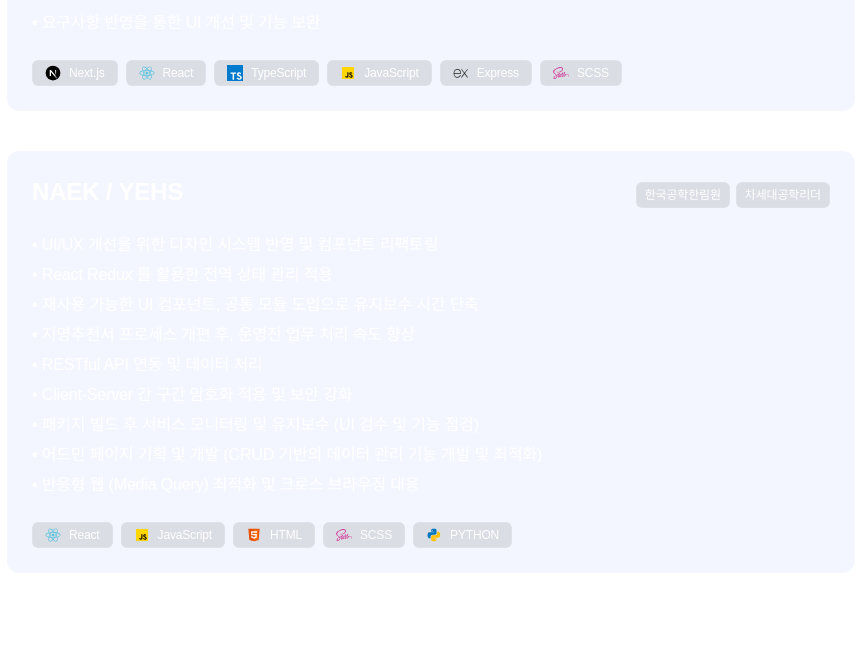
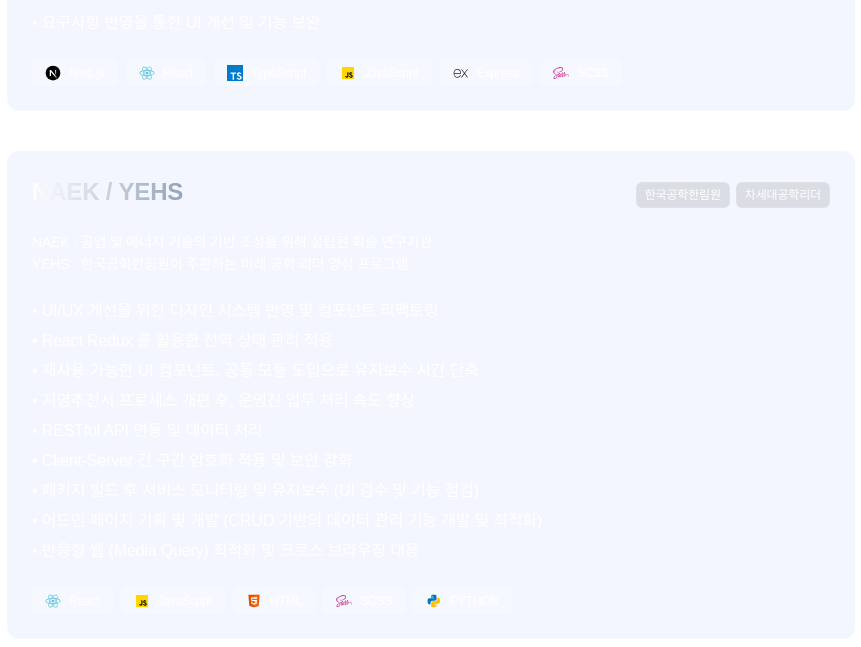
Before and after one commit to JangBai/JangBai.github.io, a React (Vite) app: page / in a window 1280 px wide. Shown: the part 2781-3428 px from the top of the page, without its empty margins (209-1070 px from the left). Built offline with nearby package versions, Linux system fonts and the light colour scheme; a web font is replaced by a local one.

Commit message:
feat: project.ts subTitle 추가

```diff
--- a/src/data/projects.ts
+++ b/src/data/projects.ts
@@ -12,6 +12,7 @@ export type ProjectStack = {
 export type ProjectItem = {
   id: number;
   title: string;
+  subTitle: string[];
   descriptions: string[];
   links?: ProjectLink[];
   stacks: ProjectStack[];
@@ -21,6 +22,7 @@ export const projects: ProjectItem[] = [
   {
     id: 1,
     title: "법무법인 YK 센터 웹 서비스",
+    subTitle: [],
     descriptions: [
       "센터별 페이지 특성을 고려한 SEO 구조 설계 및 메타데이터 관리",
       "검색 API 및 검색 결과 로직 구현을 통해 사용자 검색 경험 개선",
@@ -68,6 +70,10 @@ export const projects: ProjectItem[] = [
   {
     id: 2,
     title: "NAEK / YEHS",
+    subTitle: [
+      "NAEK : 공업 및 에너지 기술의 기반 조성을 위해 설립된 학술 연구기관",
+      "YEHS : 한국공학한림원이 주관하는 미래 공학 리더 양성 프로그램",
+    ],
     descriptions: [
       "UI/UX 개선을 위한 디자인 시스템 반영 및 컴포넌트 리팩토링",
       "React Redux 를 활용한 전역 상태 관리 적용",
--- a/src/pages/home/Projects.tsx
+++ b/src/pages/home/Projects.tsx
@@ -17,7 +17,7 @@ export default function Projects() {
         >
           {/* 헤더 */}
           <div className="mb-6 flex items-end justify-between">
-            <h3 className="text-2xl font-semibold text-[var(--color-primary)]">
+            <h3 className="bg-gradient-to-r from-slate-900 to-slate-500 bg-clip-text text-2xl font-semibold text-transparent dark:from-white dark:to-slate-400">
               {project.title}
             </h3>
 
@@ -38,6 +38,14 @@ export default function Projects() {
             )}
           </div>
 
+          {project.subTitle && project.subTitle.length > 0 && (
+            <div className="flex flex-col gap-0.5 pb-6 text-sm text-[var(--color-primary)]">
+              {project.subTitle.map((item) => (
+                <span key={item}>{item}</span>
+              ))}
+            </div>
+          )}
+
           {/* 설명 */}
           <ul className="space-y-1 leading-relaxed text-[var(--color-primary)]">
             {project.descriptions.map((desc, index) => (
@@ -50,7 +58,7 @@ export default function Projects() {
             {project.stacks.map((stack) => (
               <span
                 key={stack.name}
-                className="flex items-center gap-2 rounded-md border border-white/10 bg-black/10 px-3 py-1 text-[var(--color-primary)]"
+                className="flex items-center gap-2 rounded-md border border-white/10 bg-black/10 px-3 py-1 text-[var(--color-primary)] dark:bg-white/25"
               >
                 <img src={stack.icon} alt={stack.name} className="h-4 w-4" />
                 {stack.name}
```
